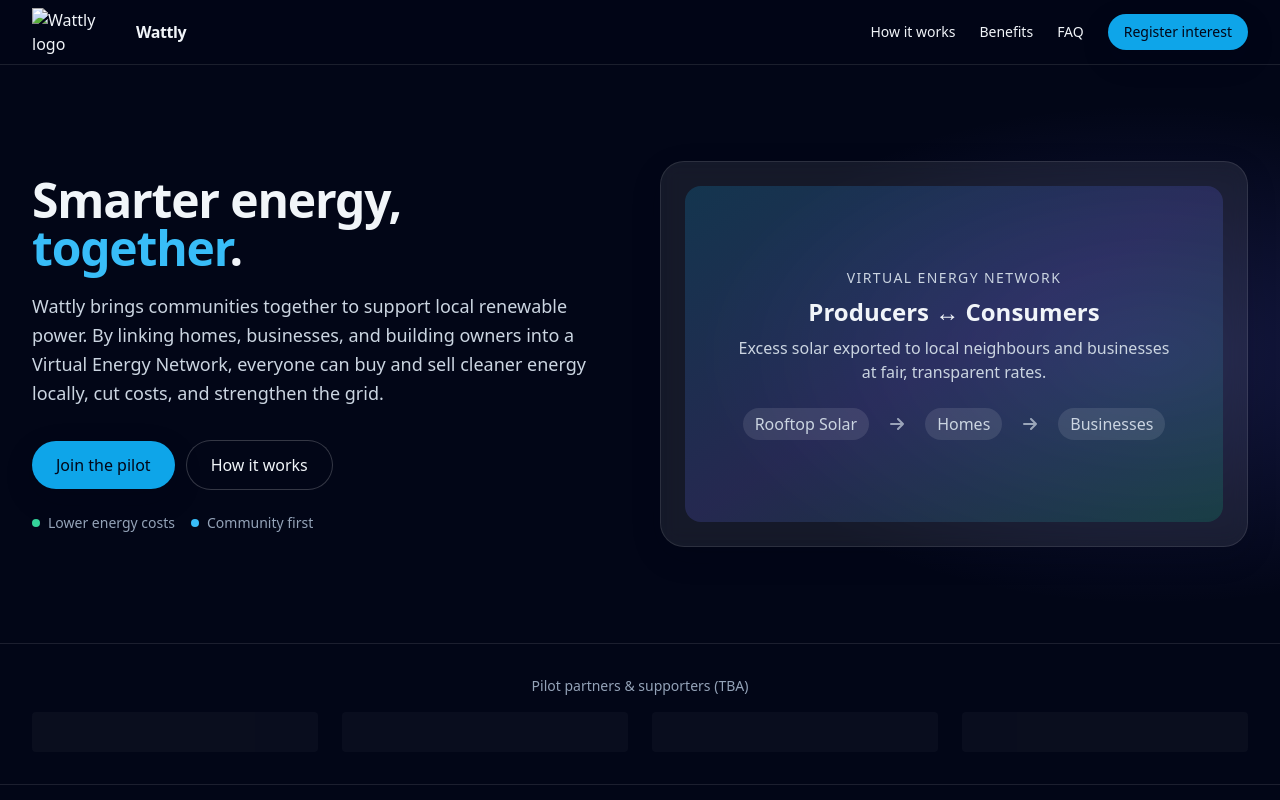
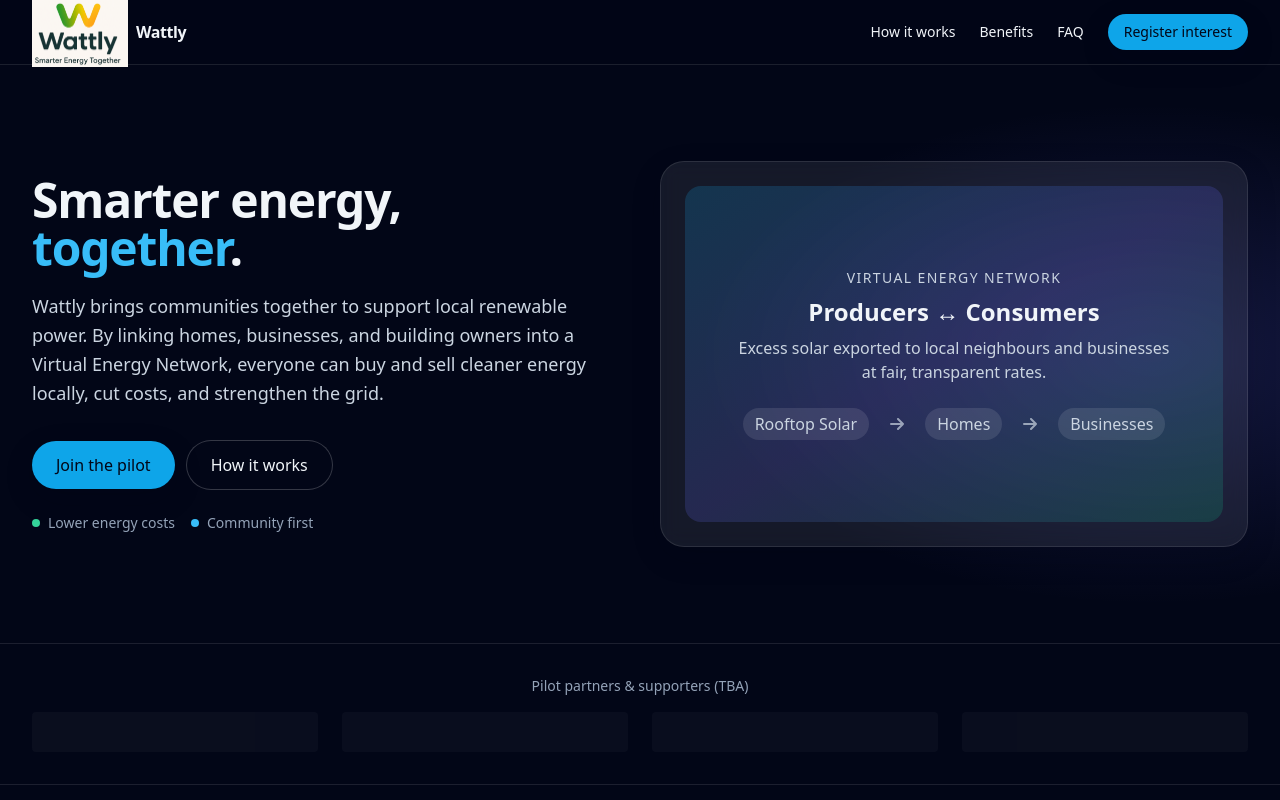
Before and after one commit to jpedersen-pedgroup/wattly, a plain HTML site: page index.html in a window 1280 px wide. Shown: the top 800 px of the page. Drawn offline with nearby package versions, Linux system fonts and the light colour scheme.

Commit message:
Update index.html

```diff
--- a/index.html
+++ b/index.html
@@ -47,7 +47,7 @@
     <div class="mx-auto max-w-7xl px-4 sm:px-6 lg:px-8">
       <div class="flex h-16 items-center justify-between">
         <a href="#top" class="flex items-center gap-2">
-          <img src="wattly logo2.png" alt="Wattly logo" class="logo">
+          <img src="../assets/wattly logo2.png" alt="Wattly logo" class="logo">
           <span class="font-semibold tracking-tight">Wattly</span>
         </a>
         <nav class="hidden md:flex items-center gap-6 text-sm">
```
